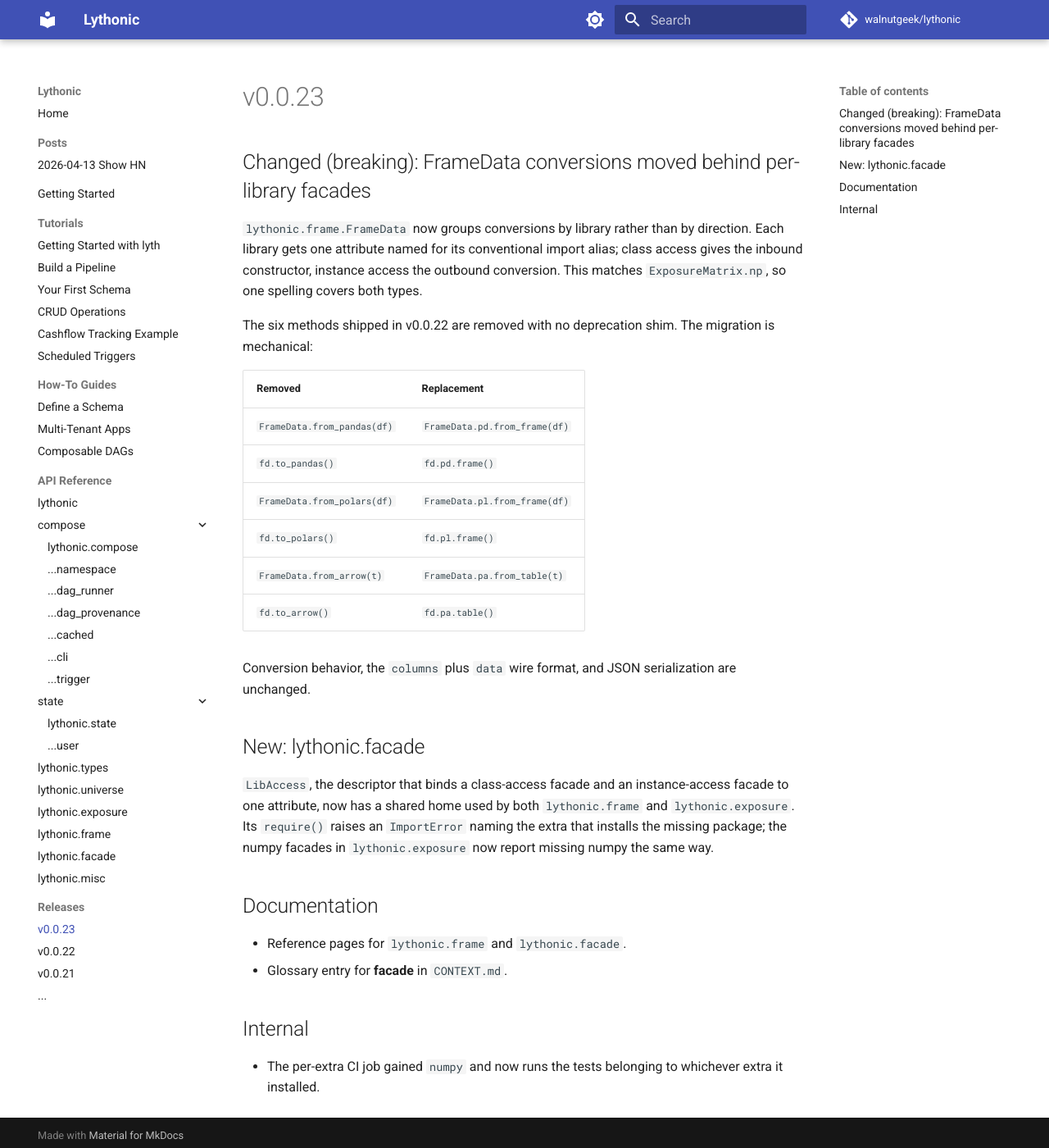
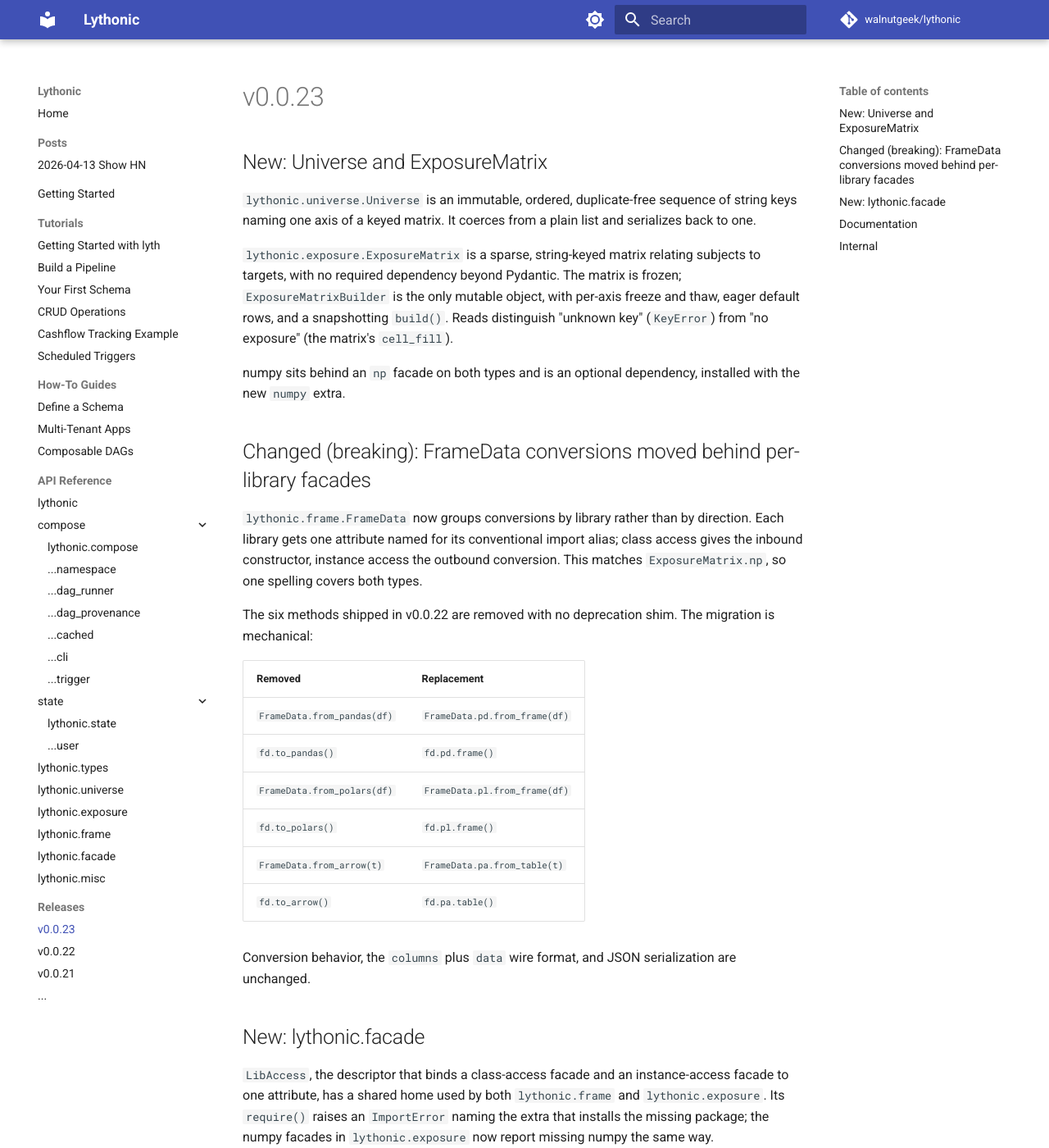
Before and after one commit to walnutgeek/lythonic, an MkDocs documentation site: the page built from docs/release_notes/v0.0.23.md, in a window 1280 px wide and 1400 px high. Shown: the whole window at 82% size. Built offline with MkDocs 1.6.1 and Material for MkDocs 9.7.7, drawn with Linux system fonts in a browser that asks for light colours; comment, search, counter and statistics services are not loaded; some of the changed text lies outside the part shown.

Commit message:
docs: release notes for v0.0.23
Co-Authored-By: Claude Opus 5 (1M context) <noreply@anthropic.com>

```diff
--- a/docs/release_notes/v0.0.23.md
+++ b/docs/release_notes/v0.0.23.md
@@ -1,4 +1,19 @@
 # v0.0.23
+
+## New: Universe and ExposureMatrix
+
+`lythonic.universe.Universe` is an immutable, ordered, duplicate-free sequence
+of string keys naming one axis of a keyed matrix. It coerces from a plain list
+and serializes back to one.
+
+`lythonic.exposure.ExposureMatrix` is a sparse, string-keyed matrix relating
+subjects to targets, with no required dependency beyond Pydantic. The matrix is
+frozen; `ExposureMatrixBuilder` is the only mutable object, with per-axis freeze
+and thaw, eager default rows, and a snapshotting `build()`. Reads distinguish
+"unknown key" (`KeyError`) from "no exposure" (the matrix's `cell_fill`).
+
+numpy sits behind an `np` facade on both types and is an optional dependency,
+installed with the new `numpy` extra.
 
 ## Changed (breaking): FrameData conversions moved behind per-library facades
 
@@ -10,8 +25,8 @@ conversion. This matches `ExposureMatrix.np`, so one spelling covers both types.
 The six methods shipped in v0.0.22 are removed with no deprecation shim. The
 migration is mechanical:
 
-| Removed                    | Replacement                   |
-| -------------------------- | ----------------------------- |
+| Removed                     | Replacement                   |
+| --------------------------- | ----------------------------- |
 | `FrameData.from_pandas(df)` | `FrameData.pd.from_frame(df)` |
 | `fd.to_pandas()`            | `fd.pd.frame()`               |
 | `FrameData.from_polars(df)` | `FrameData.pl.from_frame(df)` |
@@ -25,15 +40,20 @@ serialization are unchanged.
 ## New: lythonic.facade
 
 `LibAccess`, the descriptor that binds a class-access facade and an
-instance-access facade to one attribute, now has a shared home used by both
+instance-access facade to one attribute, has a shared home used by both
 `lythonic.frame` and `lythonic.exposure`. Its `require()` raises an
 `ImportError` naming the extra that installs the missing package; the numpy
 facades in `lythonic.exposure` now report missing numpy the same way.
 
 ## Documentation
 
-- Reference pages for `lythonic.frame` and `lythonic.facade`.
-- Glossary entry for **facade** in `CONTEXT.md`.
+- Reference pages for `lythonic.universe`, `lythonic.exposure`,
+  `lythonic.frame`, and `lythonic.facade`.
+- `CONTEXT.md` glossary for exposure-matrix and facade terminology, with ADRs
+  under `docs/adr/` for the immutable-matrix-with-builder split and the
+  index-triple record layout.
+- Agent skill conventions under `docs/agents/`: issue tracker workflow, triage
+  labels, and domain-doc layout.
 
 ## Internal
 
```
